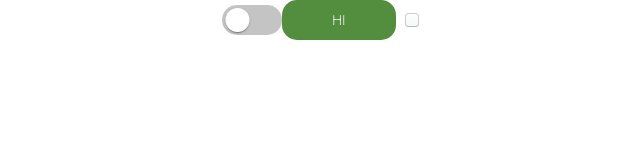
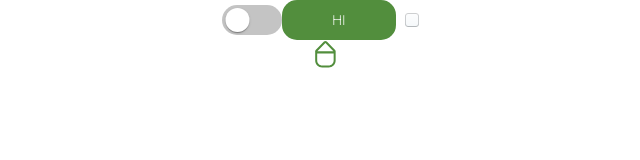
Before and after one commit to ElyTgy/grocr, a React (Create React App) app: page / in a window 1280 px wide. Shown: the top 160 px of the page, without its empty margins (315-955 px from the left). Built offline with nearby package versions, Linux system fonts and the light colour scheme.

Commit message:
add base toggle component

```diff
--- a/src/App.js
+++ b/src/App.js
@@ -5,17 +5,24 @@ import {ThemeProvider} from '@mui/material/styles';
 import theme from "./Theme";
 import Button from './Button.js'
 import BpCheckbox from './BpCheckbox.js';
+import BaseToggle from './BaseToggle.js';
 
 //TODO: install and include the title font
 
 function App() {
   return (
 	  <ThemeProvider theme={theme}>
-		<div className="App">
-			<Switch/>
-			<Button color="green">HI</Button>
-			<BpCheckbox/>
-		</div>
+			<div className="App">
+				<Switch/>
+				<Button color="green">HI</Button>
+				<BpCheckbox/>
+				<BaseToggle active={<svg width="21" height="28" viewBox="0 0 21 28" fill="none" xmlns="http://www.w3.org/2000/svg">
+									<path fill-rule="evenodd" clip-rule="evenodd" d="M0.188692 12.0953C-0.0161055 11.4457 0.100378 10.6917 0.657164 10.1131L8.94749 1.49753C9.73429 0.679861 11.043 0.67986 11.8298 1.49753L20.1201 10.1131C20.6122 10.6245 20.7604 11.2729 20.6468 11.8651V13.2191V20.5856C20.6468 24.4515 17.5128 27.5855 13.6468 27.5855H7.18869C3.3227 27.5855 0.188692 24.4515 0.188692 20.5855V13.2191V12.0953ZM2.18869 13.4998V20.5855C2.18869 23.347 4.42727 25.5855 7.18869 25.5855H13.6468C16.4082 25.5855 18.6468 23.347 18.6468 20.5856V13.4998H2.18869ZM18.4088 11.2191L10.3886 2.88428L2.36848 11.2191H18.4088Z" fill="#528E3D"/>
+									</svg>}
+							inactive={<svg width="21" height="28" viewBox="0 0 21 28" fill="none" xmlns="http://www.w3.org/2000/svg">
+							<path fill-rule="evenodd" clip-rule="evenodd" d="M0.0943755 12.0954C-0.110441 11.4457 0.00603523 10.6917 0.562834 10.1131L8.85316 1.49753C9.63996 0.679861 10.9487 0.67986 11.7355 1.49753L20.0258 10.1131C20.5179 10.6245 20.666 11.2728 20.5525 11.865V13.219V20.5855C20.5525 24.4515 17.4185 27.5855 13.5525 27.5855H7.09438C3.22839 27.5855 0.0943755 24.4515 0.0943755 20.5855V13.219V12.0954ZM2.09438 13.4998V20.5855C2.09438 23.3469 4.33295 25.5855 7.09438 25.5855H13.5525C16.3139 25.5855 18.5525 23.3469 18.5525 20.5855V13.4998H2.09438ZM18.3144 11.219L10.2943 2.88428L2.27422 11.219H18.3144Z" fill="#C4C4C4"/>
+							</svg>} />
+				</div>
 	  </ThemeProvider>
   );
 }
--- /dev/null
+++ b/src/BaseToggle.js
@@ -0,0 +1,12 @@
+import React, { useState } from "react";
+
+export default function BaseToggle(props)
+{
+    const [toggled, setToggle] = useState(true)
+    console.log(toggled)
+    let icon = null;
+    if(toggled){icon = props.active}else{icon = props.inactive}
+    return(
+        <div style={{cursor:"pointer"}} onClick={()=>setToggle(!toggled)}>{icon}</div>
+    )
+}
--- a/src/ListItem.js
+++ b/src/ListItem.js
@@ -1,7 +1,7 @@
 import * as React from 'react';
 import { styled, createTheme, ThemeProvider } from '@mui/system';
-
+import theme from './Theme.js'
 
 export default function ListItem(props) {
-
+    []
 }
```
